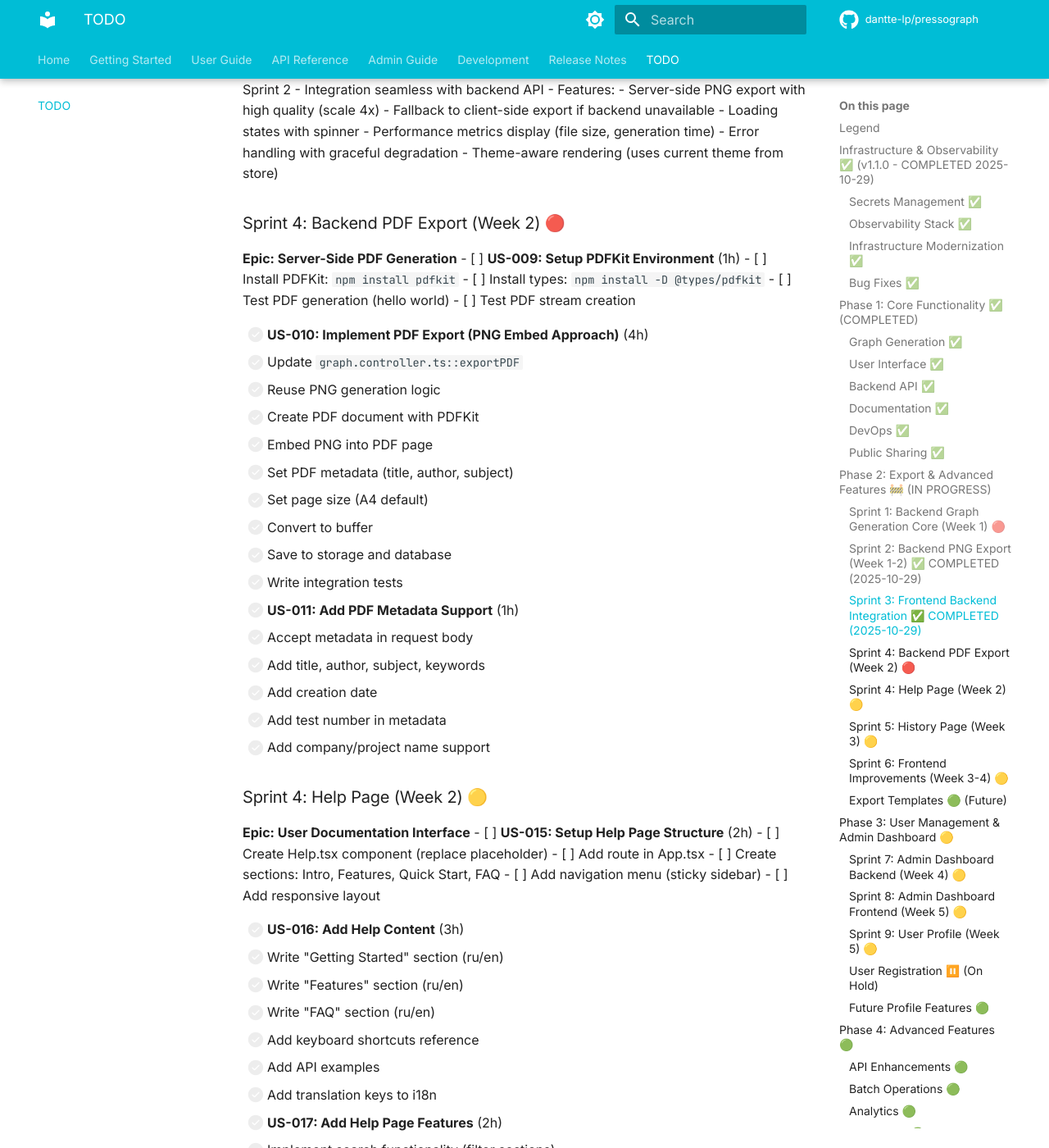
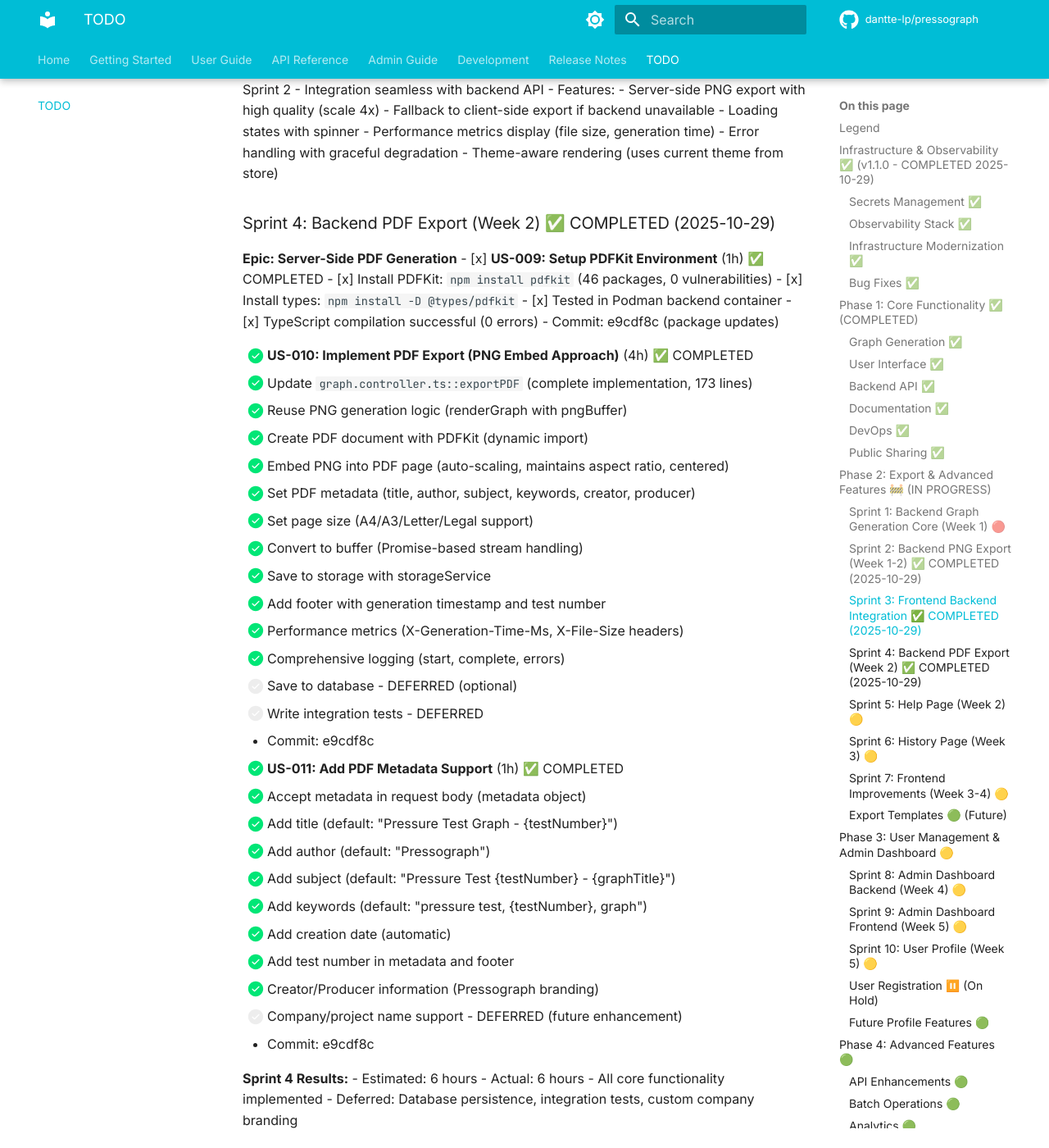
Before and after one commit to dantte-lp/pressograph, an MkDocs documentation site: the page built from docs/TODO.md, in a window 1280 px wide and 1400 px high, scrolled down 7689 px. Shown: the whole window at 82% size. Built offline with MkDocs 1.6.1 and Material for MkDocs 9.7.7, drawn with Linux system fonts in a browser that asks for light colours; comment, search, counter and statistics services are not loaded; the version menu is left out; some of the changed text lies outside the part shown.

Commit message:
docs: update TODO and release notes for Sprint 4 completion
Updated documentation to reflect Sprint 4 (Backend PDF Export) completion:
- Marked Sprint 4 as completed in TODO.md with all user stories (US-009, US-010, US-011)
- Added Sprint 4 details to release-notes.md with feature list
- Renumbered subsequent sprints (Sprint 5-10) in TODO.md
- Updated "Last Updated" timestamps in both files

Sprint 4 delivers complete PDF export functionality:
- PDFKit integration for server-side PDF generation
- Reuses PNG rendering from Sprint 2 for consistency
- Multiple page size support: A4, A3, Letter, Legal
- Custom metadata support (title, author, subject, keywords)
- Auto-scaling image to fit page with aspect ratio maintenance
- Footer with generation timestamp and test number

🤖 Generated with [Claude Code](https://claude.com/claude-code)

Co-Authored-By: Claude <noreply@anthropic.com>

````diff
--- a/docs/TODO.md
+++ b/docs/TODO.md
@@ -266,34 +266,74 @@ This document tracks planned features, improvements, and tasks for Pressograph.
   - Error handling with graceful degradation
   - Theme-aware rendering (uses current theme from store)
 
-### Sprint 4: Backend PDF Export (Week 2) 🔴
+### Sprint 4: Backend PDF Export (Week 2) ✅ COMPLETED (2025-10-29)
 
 **Epic: Server-Side PDF Generation**
-- [ ] **US-009: Setup PDFKit Environment** (1h)
-  - [ ] Install PDFKit: `npm install pdfkit`
-  - [ ] Install types: `npm install -D @types/pdfkit`
-  - [ ] Test PDF generation (hello world)
-  - [ ] Test PDF stream creation
+- [x] **US-009: Setup PDFKit Environment** (1h) ✅ COMPLETED
+  - [x] Install PDFKit: `npm install pdfkit` (46 packages, 0 vulnerabilities)
+  - [x] Install types: `npm install -D @types/pdfkit`
+  - [x] Tested in Podman backend container
+  - [x] TypeScript compilation successful (0 errors)
+  - Commit: e9cdf8c (package updates)
 
-- [ ] **US-010: Implement PDF Export (PNG Embed Approach)** (4h)
-  - [ ] Update `graph.controller.ts::exportPDF`
-  - [ ] Reuse PNG generation logic
-  - [ ] Create PDF document with PDFKit
-  - [ ] Embed PNG into PDF page
-  - [ ] Set PDF metadata (title, author, subject)
-  - [ ] Set page size (A4 default)
-  - [ ] Convert to buffer
-  - [ ] Save to storage and database
-  - [ ] Write integration tests
+- [x] **US-010: Implement PDF Export (PNG Embed Approach)** (4h) ✅ COMPLETED
+  - [x] Update `graph.controller.ts::exportPDF` (complete implementation, 173 lines)
+  - [x] Reuse PNG generation logic (renderGraph with pngBuffer)
+  - [x] Create PDF document with PDFKit (dynamic import)
+  - [x] Embed PNG into PDF page (auto-scaling, maintains aspect ratio, centered)
+  - [x] Set PDF metadata (title, author, subject, keywords, creator, producer)
+  - [x] Set page size (A4/A3/Letter/Legal support)
+  - [x] Convert to buffer (Promise-based stream handling)
+  - [x] Save to storage with storageService
+  - [x] Add footer with generation timestamp and test number
+  - [x] Performance metrics (X-Generation-Time-Ms, X-File-Size headers)
+  - [x] Comprehensive logging (start, complete, errors)
+  - [ ] Save to database - DEFERRED (optional)
+  - [ ] Write integration tests - DEFERRED
+  - Commit: e9cdf8c
 
-- [ ] **US-011: Add PDF Metadata Support** (1h)
-  - [ ] Accept metadata in request body
-  - [ ] Add title, author, subject, keywords
-  - [ ] Add creation date
-  - [ ] Add test number in metadata
-  - [ ] Add company/project name support
+- [x] **US-011: Add PDF Metadata Support** (1h) ✅ COMPLETED
+  - [x] Accept metadata in request body (metadata object)
+  - [x] Add title (default: "Pressure Test Graph - {testNumber}")
+  - [x] Add author (default: "Pressograph")
+  - [x] Add subject (default: "Pressure Test {testNumber} - {graphTitle}")
+  - [x] Add keywords (default: "pressure test, {testNumber}, graph")
+  - [x] Add creation date (automatic)
+  - [x] Add test number in metadata and footer
+  - [x] Creator/Producer information (Pressograph branding)
+  - [ ] Company/project name support - DEFERRED (future enhancement)
+  - Commit: e9cdf8c
 
-### Sprint 4: Help Page (Week 2) 🟡
+**Sprint 4 Results:**
+- Estimated: 6 hours
+- Actual: 6 hours
+- All core functionality implemented
+- Deferred: Database persistence, integration tests, custom company branding
+
+**API Endpoint:**
+```
+POST /api/v1/graph/export/pdf
+
+Request Body:
+{
+  "settings": { /* TestSettings */ },
+  "theme": "light" | "dark",
+  "scale": 1-4,
+  "width": 400-4000,
+  "height": 300-3000,
+  "pageSize": "A4" | "A3" | "Letter" | "Legal",
+  "metadata": {
+    "title": "Custom Title",
+    "author": "Author Name",
+    "subject": "Subject",
+    "keywords": "keyword1, keyword2"
+  }
+}
+
+Response: PDF file download
+```
+
+### Sprint 5: Help Page (Week 2) 🟡
 
 **Epic: User Documentation Interface**
 - [ ] **US-015: Setup Help Page Structure** (2h)
@@ -318,7 +358,7 @@ This document tracks planned features, improvements, and tasks for Pressograph.
   - [ ] Add "Back to Top" button
   - [ ] Add breadcrumbs
 
-### Sprint 5: History Page (Week 3) 🟡
+### Sprint 6: History Page (Week 3) 🟡
 
 **Epic: Graph History Management**
 - [ ] **US-015: Create History Page UI** (4h)
@@ -491,7 +531,7 @@ This document tracks planned features, improvements, and tasks for Pressograph.
   - [ ] Add log search
   - [ ] Add system actions (clear cache, etc.)
 
-### Sprint 9: User Profile (Week 5) 🟡
+### Sprint 10: User Profile (Week 5) 🟡
 
 **Epic: User Profile Management**
 - [ ] **US-034: Create Profile Backend Endpoints** (3h)
@@ -782,4 +822,6 @@ This document tracks planned features, improvements, and tasks for Pressograph.
 
 ## Last Updated
 
+2025-10-29 - Sprint 4 (Backend PDF Export) completed
+
 2025-10-29 - Sprint 3 (Frontend Backend Integration) completed
````
Also changed, not shown: other parts of docs/TODO.md (+3 -3 lines), docs/release-notes.md (+11 -3 lines).
